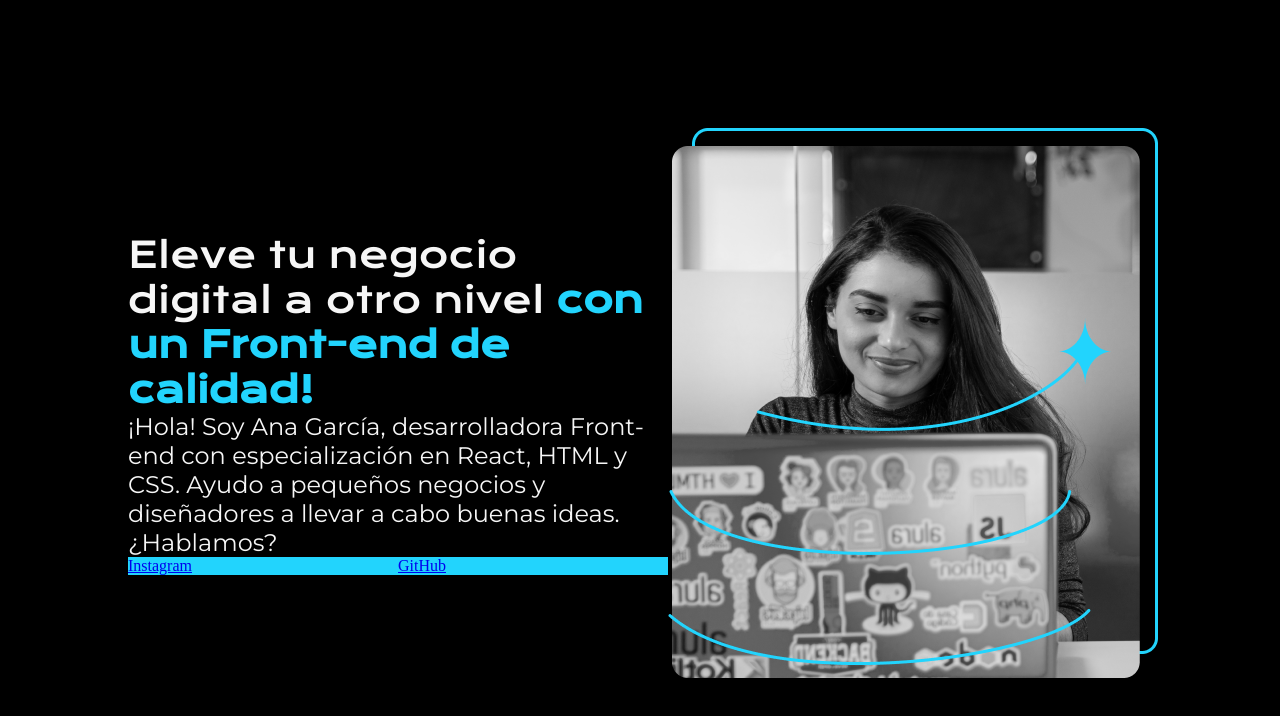
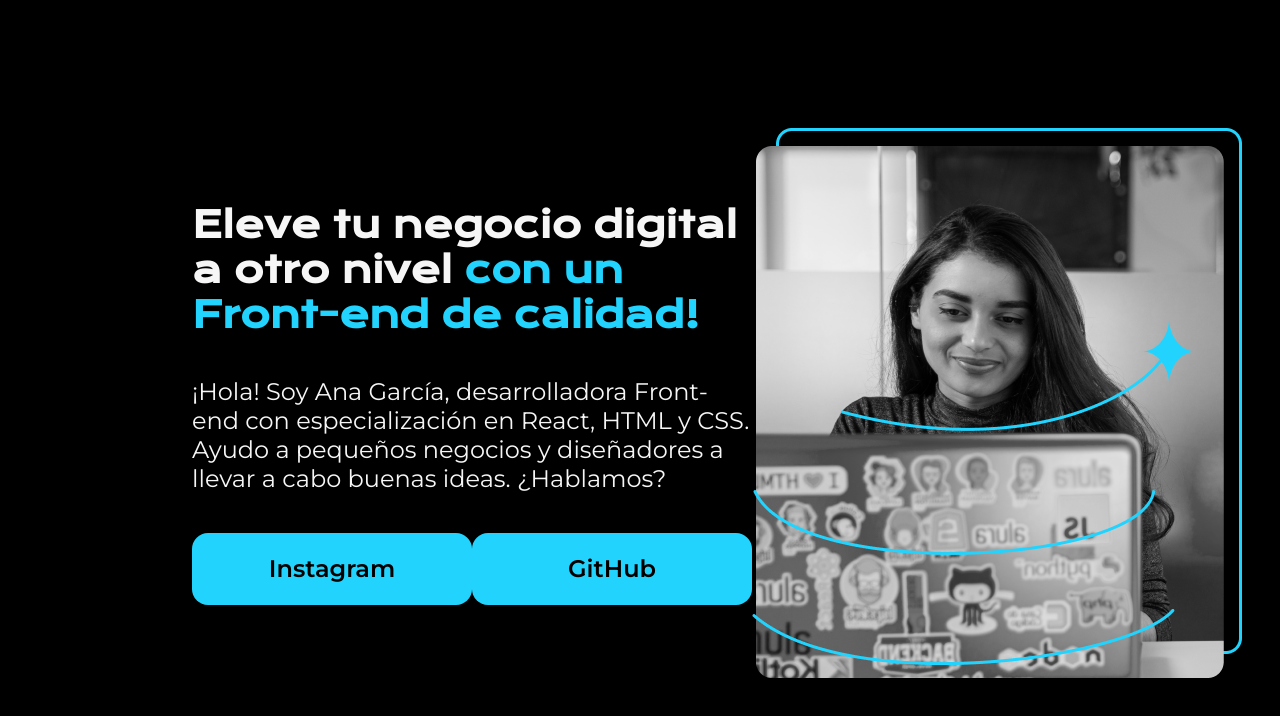
Before and after one commit to Jaime753/Ejercicios-html-y-css, a plain HTML site: page index.html in a window 1280 px wide. Drawn offline with nearby package versions, Linux system fonts and the light colour scheme.

Commit message:
Terminado el ejercicio del curso

```diff
--- a/style.css
+++ b/style.css
@@ -20,19 +20,21 @@
 .presentacion {
     display: flex;
     align-items: center;
-    margin: 10%;
+    margin: 10% 15%;
     justify-content: space-between;
 
 }
 .presentacion__contenido {
     width: 615px;
+    display: flex;
+    flex-direction: column;
+    gap: 40px;
 }
 .presentacion__contenido__titulo {
     font-size: 36px;
     font-family: "Krona One", serif;
-    font-weight: 400;
-    font-style: normal;
-}
+ }
+
 .presentacion__contenido__texto {
     font-size: 24px;
     font-family: "Montserrat", serif;
@@ -42,6 +44,14 @@
     justify-content: space-between;
 }
 .presentacion__enlace__link {
-   width: 270px;
+   width:280px;
    background-color: #22D4FD;
+   text-align: center;
+   padding: 21.5px 0;
+   border-radius: 16px;
+   font-family: "Montserrat", serif;
+   font-size: 24px;
+   font-weight: 600;
+   text-decoration: none;
+   color: black;
 }
```
Also changed, not shown: index.html (+2 -2 lines).
